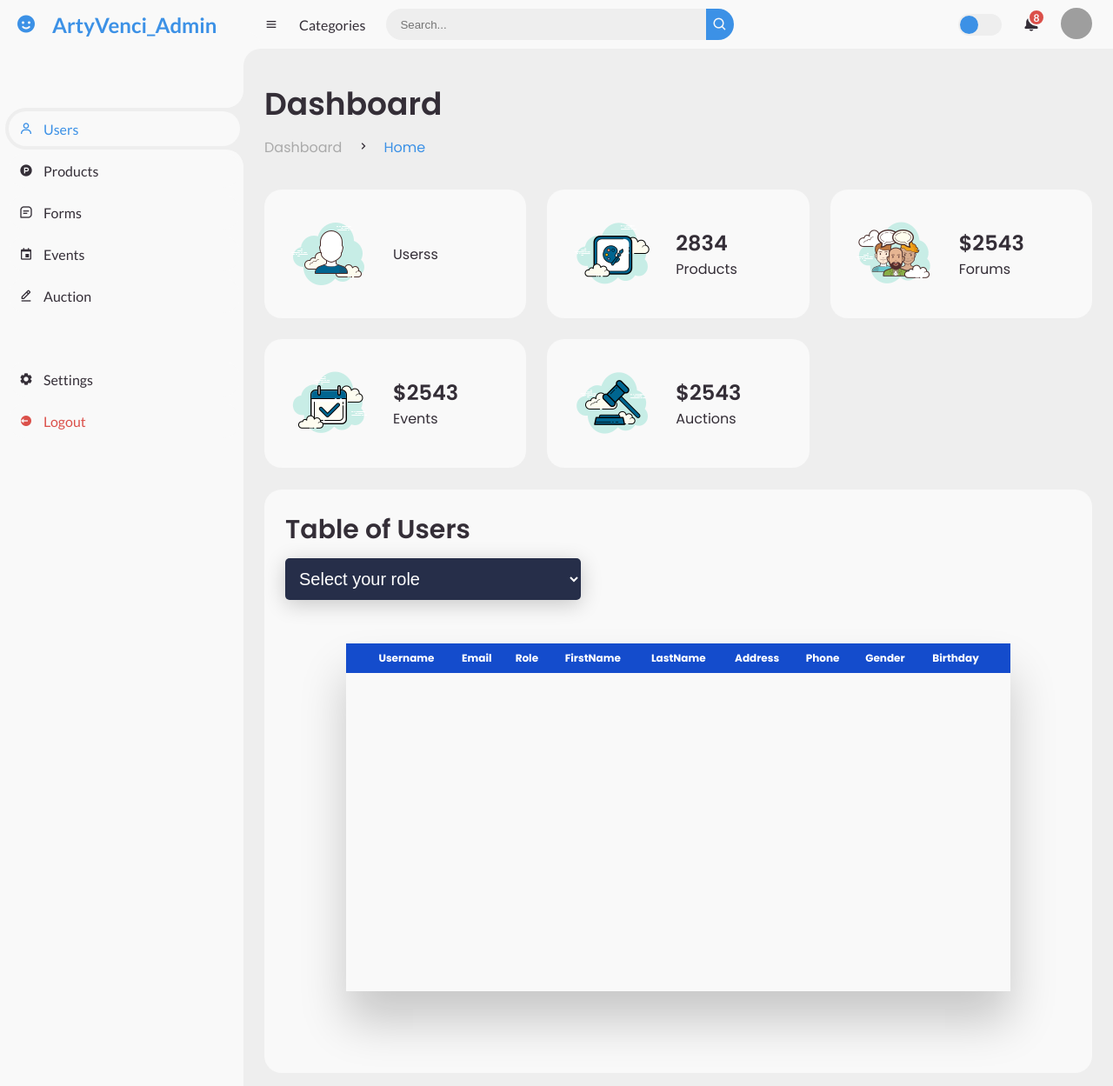
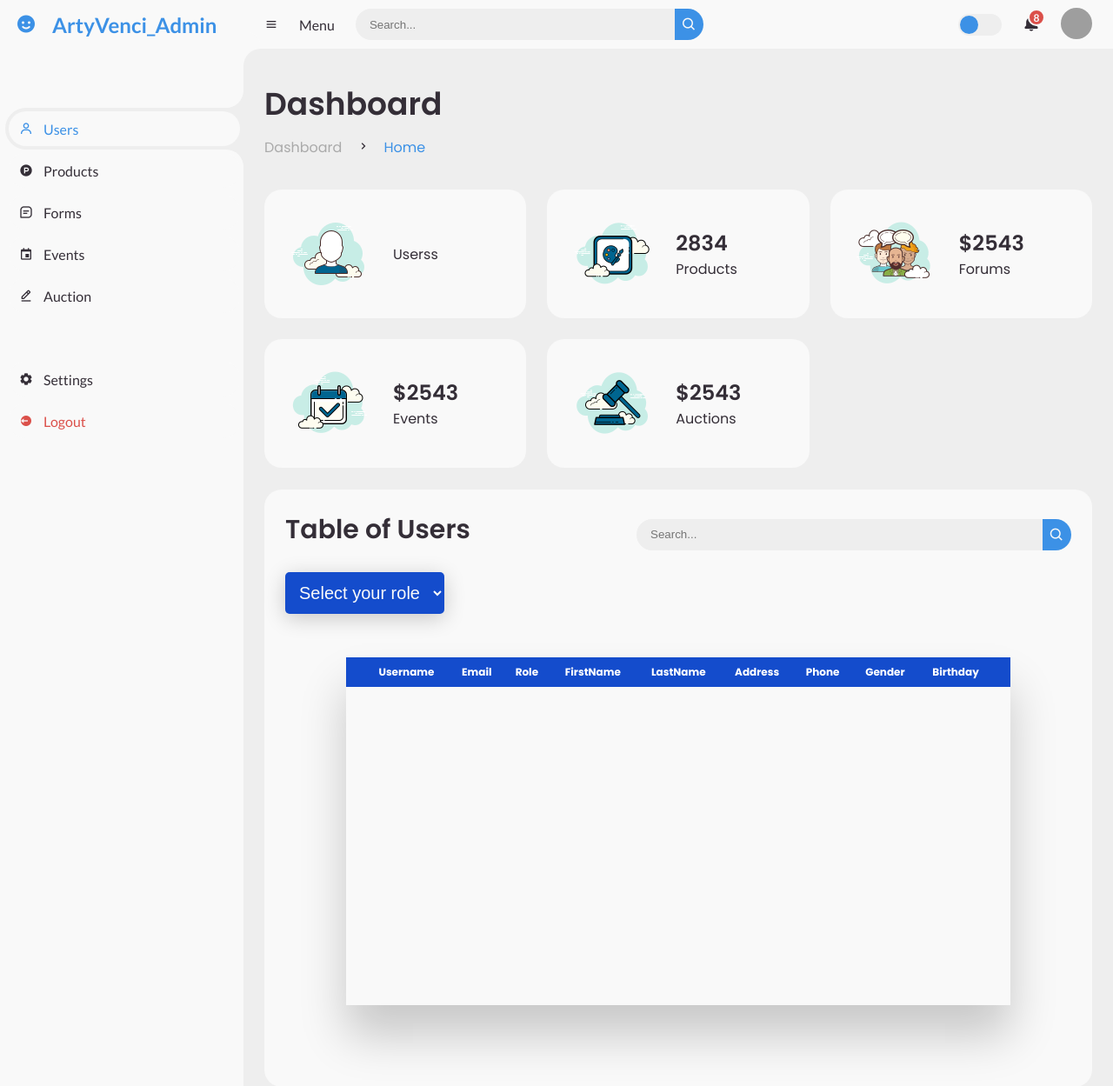
Before and after one commit to Equipe-4-Projet-PI/Sprint-Web, a Symfony app: template templates/admin/UsersAdmin.html.twig in a window 1280 px wide. Shown: the top 1249 px of the page at 87% size. Run offline with Twig, Linux system fonts and the light colour scheme; the template is opened without the code that fills it, so the values that code supplies are empty; some libraries are stand-ins or nearby versions; grey boxes are pictures that could not be loaded.

Commit message:
Admin search+filter Done

```diff
--- a/templates/Admin.html.twig
+++ b/templates/Admin.html.twig
@@ -77,7 +77,7 @@
 		<!-- NAVBAR -->
 		<nav>
 			<i class='bx bx-menu' ></i>
-			<a href="#" class="nav-link">Categories</a>
+			<a href="#" class="nav-link">Menu</a>
 			<form action="#">
 				<div class="form-input">
 					<input type="search" placeholder="Search...">
--- a/templates/admin/UsersAdmin.html.twig
+++ b/templates/admin/UsersAdmin.html.twig
@@ -5,30 +5,46 @@
     background: var(--light);
     border-radius: 20px;
 ">
+
+
+<div class="head-title">
 			<div class="left">
-					<h1 style="
-    font-size: 30px;
-    font-weight: 600;
-    margin-bottom: 10px;
-    color: var(--dark);
+					<h1 style="font-size: 30px;font-weight: 600;margin-bottom: 10px;color: var(--dark);
                    ">Table of Users</h1>
 
 				</div>
-				   <div class="box">
-          <select aria-placeholder="Select your role.." name="role" id="role" style="
-    width: 340px;">
-           <option value="" disabled selected>Select your role</option>
-            <option>Member</option>
-            <option>Artist</option>
+
+                <form action="#">
+				<div class="form-input" style="display: flex;align-items: center;height: 36px;width: 500px;;
+">
+					<input type="search" id="searchInput" placeholder="Search..." style="flex-grow: 1;padding: 0 16px;height: 100%;border: none;background: var(--grey);border-radius: 36px 0 0 36px;outline: none;width: 100%;color: var(--dark);
+">
+					<button type="submit" id="searchButton" class="search-btn" style=" width: 36px; height: 100%; display: flex; justify-content: center; align-items: center; background: var(--blue); color: var(--light); font-size: 18px; border: none; outline: none; border-radius: 0 36px 36px 0;
+    cursor: pointer;
+"><i class='bx bx-search'style="
+
+" ></i></button>
+				</div>
+			</form>
+
+              <select aria-placeholder="Select your role.." name="role" id="role" style="background-color: #262e49; color: #fafafa; padding: 12px; border: none; font-size: 20px; box-shadow: 0 5px 25px rgba(0, 0, 0, 0.2); appearance: button; outline: none; border-radius: 5px; background-color: #144CCC; margin-right: 70px;">
+    <option style="padding: 30px;" value="" disabled selected>Select your role</option>
+    <option style="padding: 30px;" value="member">Member</option>
+    <option style="padding: 30px;" value="artist">Artist</option>
 </select>
+
+
                 </div>
 
+
+
+
 <div class="table-wrapper">
-    <table class="fl-table">
+   <table class="fl-table" id="userTable">
+    <!-- Table header -->
     <thead>
-
         <tr>
-		    <th style="background:#144CCC;" ></th>
+            <th style="background:#144CCC;"></th>
             <th style="background:#144CCC;">Username</th>
             <th style="background:#144CCC;">Email</th>
             <th style="background:#144CCC;">Role</th>
@@ -38,18 +54,14 @@
             <th style="background:#144CCC;">Phone</th>
             <th style="background:#144CCC;">Gender</th>
             <th style="background:#144CCC;">Birthday</th>
-			<th style="background:#144CCC;" ></th>
+            <th style="background:#144CCC;"></th>
         </tr>
     </thead>
-
-
-
-
-
+    <!-- Table body -->
     <tbody>
         {% for user in users %}
         <tr>
-		<td style=" width: 10px;">  <img src="{{asset('img/UserIcon.png')}}"></img></td>
+            <td style=" width: 10px;"><img src="{{asset('img/UserIcon.png')}}"></td>
             <td>{{user.username}}</td>
             <td>{{user.email}}</td>
             <td>{{user.role}}</td>
@@ -59,9 +71,15 @@
             <td>{{user.phone}}</td>
             <td>{{user.gender}}</td>
             <td>{{user.dob}}</td>
-			<td style=" width: 10px;"> <a href={{path('user_delete',{id:user.idUser})}}  >  <img src="{{asset('img/deleteUser.png')}}" ></img> </a> </td>
+            <td style=" width: 10px;">
+                <a href={{path('user_delete',{id:user.idUser})}}><img src="{{asset('img/deleteUser.png')}}"></a>
+            </td>
         </tr>
         {% endfor %}
+    </tbody>
+</table>
+
+
 
              <tbody>
 
@@ -83,5 +101,52 @@
 
 	</li>
 
+    <script>
+    // te5ith element
+    const roleSelect = document.getElementById('role');
+    const userTable = document.getElementById('userTable');
+
+    //fonction lkol fil kol
+    roleSelect.addEventListener('change', function() {
+        // el valeur mil select
+        const selectedRole = this.value;
+        // yboucli les ligne mte3 tableaux
+        const rows = userTable.getElementsByTagName('tr');
+        for (let i = 1; i < rows.length; i++) {
+            const row = rows[i];
+            const roleCell = row.cells[3]; //hethi el column eli feha 'role '
+            if (roleCell.textContent.toLowerCase() === selectedRole || selectedRole === '') {
+                row.style.display = '';
+            } else {
+                row.style.display = 'none';
+            }
+        }
+    });
+
+
+    document.getElementById('searchButton').addEventListener('click', function() {
+    // Get the search input value
+    var searchValue = document.getElementById('searchInput').value.toLowerCase();
+
+    // Get all table rows
+    var rows = document.querySelectorAll('#userTable tbody tr');
+
+    // Loop through each row
+    rows.forEach(function(row) {
+        // Get the username cell value
+        var username = row.cells[1].textContent.toLowerCase();
+
+        // Check if the username contains the search value
+        if (username.includes(searchValue) || searchValue === '') {
+            // Show the row if it matches the search value or search value is empty
+            row.style.display = '';
+        } else {
+            // Hide the row if it doesn't match the search value
+            row.style.display = 'none';
+        }
+    });
+});
+</script>
+
 
 {% endblock %}
```
Also changed, not shown: public/img/admin.png (added). Lines whose indentation alone changed are shown as unchanged.
